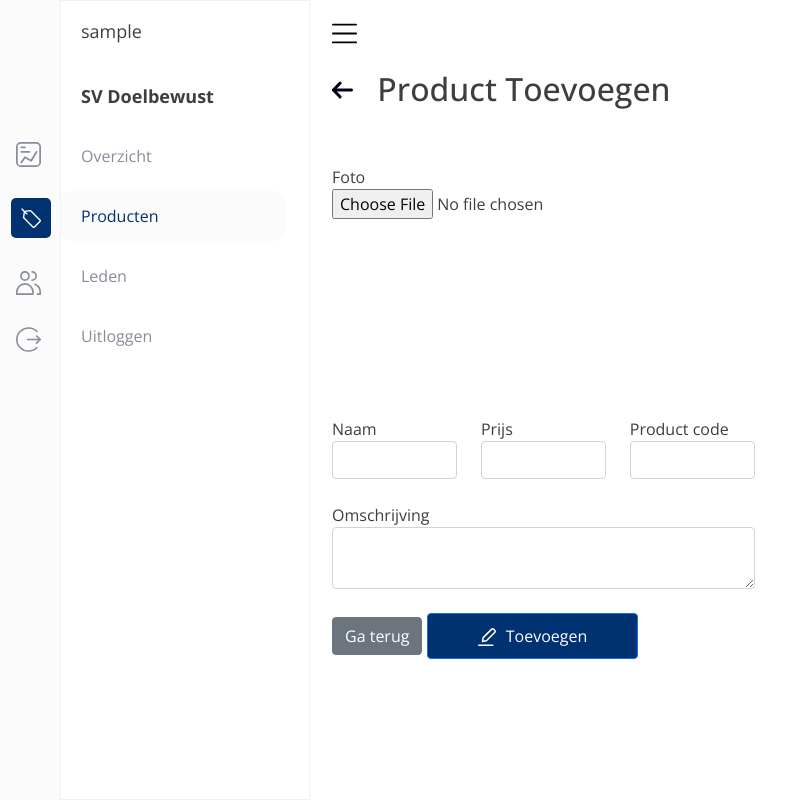
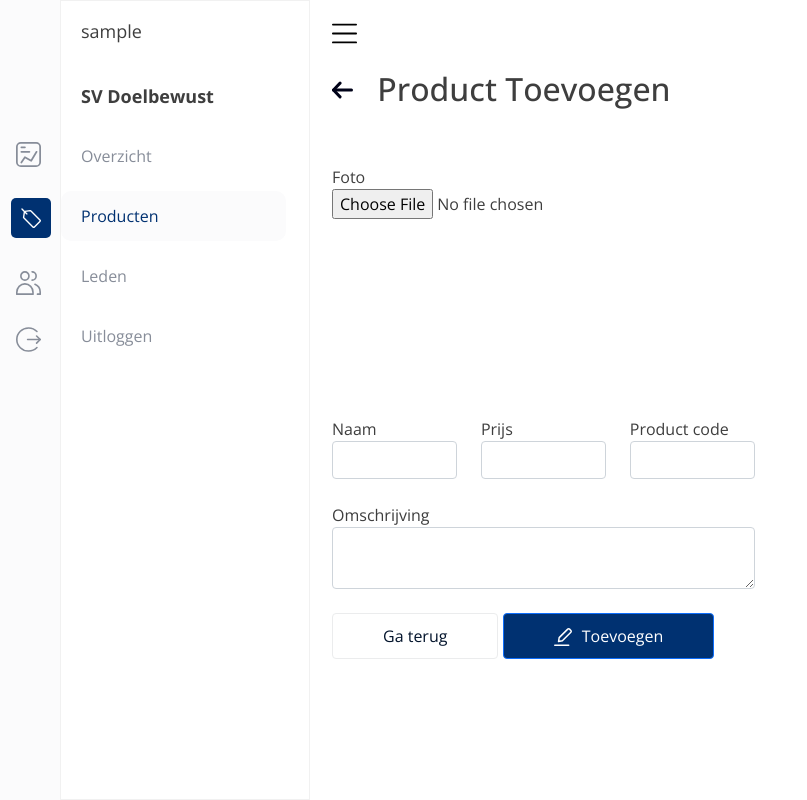
Before and after one commit to Luuk/rangelab, a Django app: page /products/create in a window 1280 px wide; the page is wider, and only the part inside the window is pictured. Shown: that part, without its empty margins (0-807 px from the left). Run offline with Django 4.2, Linux system fonts and the light colour scheme; the visitor is signed in with stand-in values (Sample User, id 1); some libraries are stand-ins or nearby versions.

Commit message:
Secondary button style updated

```diff
--- a/app/static/app/base.css
+++ b/app/static/app/base.css
@@ -25,14 +25,26 @@ body {
     padding: 10px 50px;
 }
 
+.btn-primary:hover {
+    background-color: var(--darkerBlue) !important;
+    padding: 10px 50px;
+}
+
+.btn-secondary {
+    background-color: #fff;
+    padding: 10px 50px;
+    border-color: #EBECED !important;
+    color: var(--textDark);
+}
+
+.btn-secondary:hover {
+    background-color: var(--grey) !important;
+    color: var(--textDark);
+}
+
 .btn-light {
     background-color: #fff;
     border-color: #EBECED !important;
-}
-
-.btn-primary:hover {
-    background-color: var(--darkerBlue) !important;
-    padding: 10px 50px;
 }
 
 .input-group-text {
```
